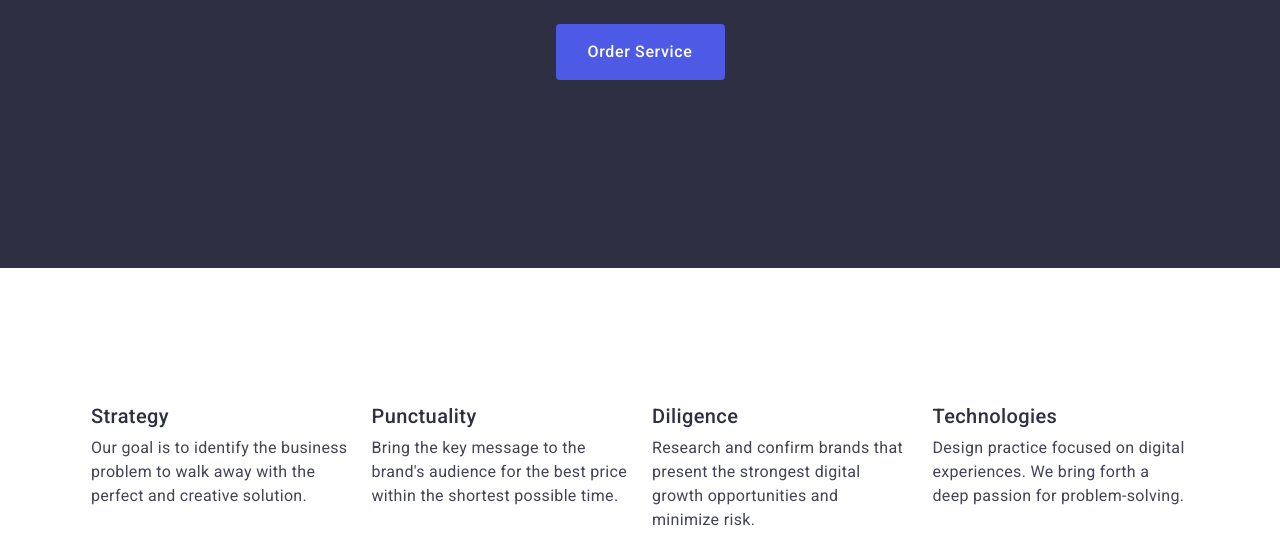
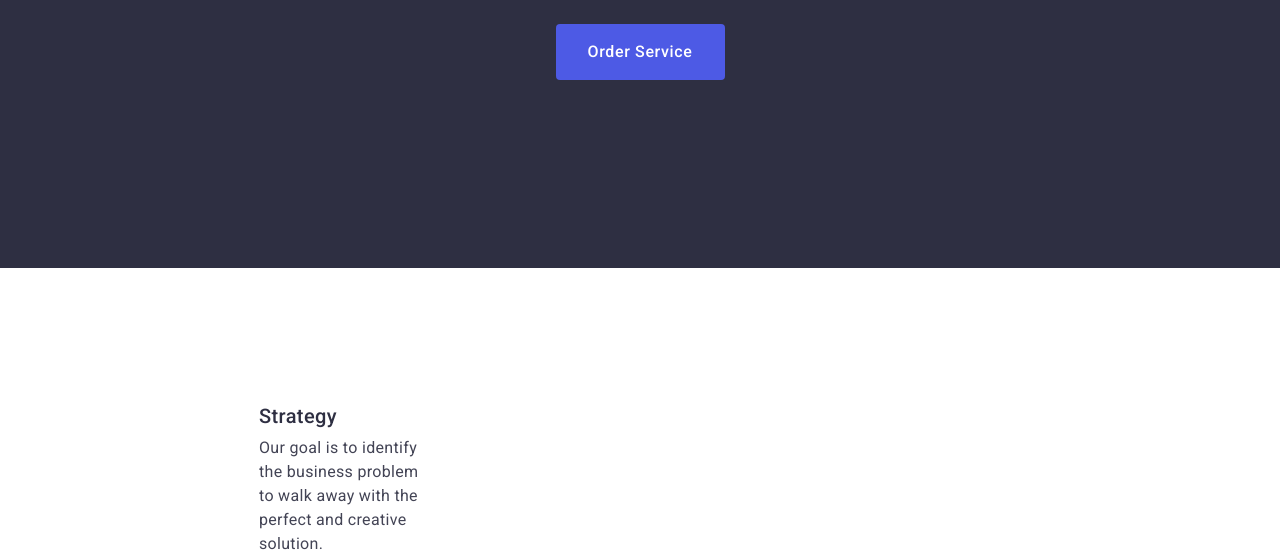
Before and after one commit to Rstchr/goit-markup-hw-03, a plain HTML site: page index.html in a window 1280 px wide. Shown: the part 405-957 px from the top of the page. Drawn offline with nearby package versions, Linux system fonts and the light colour scheme.

Commit message:
update styles index

```diff
--- a/css/styles.css
+++ b/css/styles.css
@@ -223,6 +223,10 @@ footer {
 
 /* values */
 
+.values .container {
+  flex-direction: column;
+}
+
 .visually-hidden {
   position: absolute;
   width: 1px;
--- a/index.html
+++ b/index.html
@@ -61,11 +61,11 @@
           <button class="main-title-button" type="button">Order Service</button>
         </div>
       </section>
+
       <!-- Company's values  -->
-
       <section class="values">
-        <h2 class="visually-hidden">Our Values</h2>
         <div class="container">
+          <h2 class="visually-hidden">Our Values</h2>
           <ul class="values-list container">
             <li class="values-list-item">
               <h3 class="title-h3">Strategy</h3>
```
